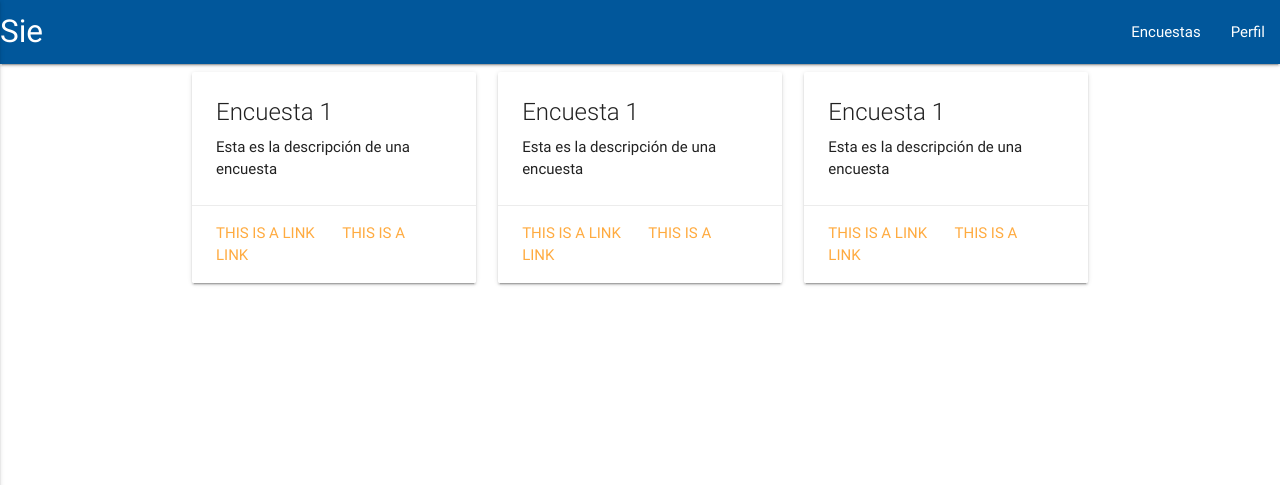
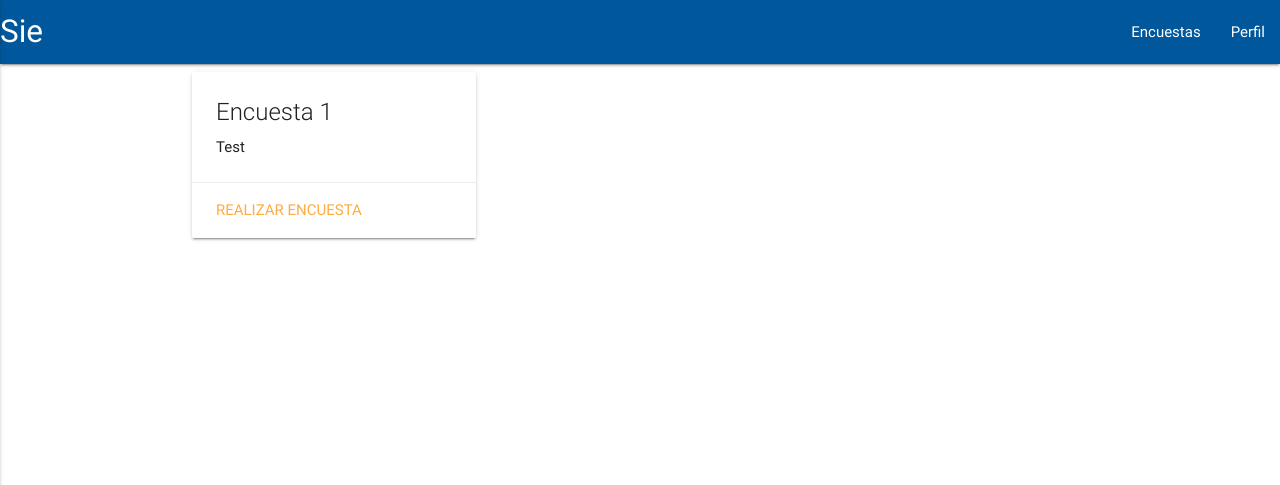
Before and after one commit to mariobp/TesisDiunys, a Django app: page / in a window 1280 px wide. Shown: the top 485 px of the page. Run offline with Django 3.2, Linux system fonts and the light colour scheme; data comes from the database, SQL or seed files in the repository; some libraries are stand-ins or nearby versions.

Commit message:
encuestas en dashboard

```diff
--- a/sie/interfaz/templates/frontend/index.html
+++ b/sie/interfaz/templates/frontend/index.html
@@ -4,41 +4,18 @@
 
 {% block body %}
 <div class="row">
+  {% for e in encuestas %}
   <div class="col s12 m6 l4">
     <div class="card">
       <div class="card-content">
-        <span class="card-title">Encuesta 1</span>
-        <p>Esta es la descripción de una encuesta</p>
+        <span class="card-title">{{e.nombre}}</span>
+        <p>{{e.descripcion}}</p>
       </div>
       <div class="card-action">
-        <a href="#">This is a link</a>
-        <a href="#">This is a link</a>
+        <a href="#">Realizar encuesta</a>
       </div>
     </div>
   </div>
-    <div class="col s12 m6 l4">
-      <div class="card">
-        <div class="card-content">
-          <span class="card-title">Encuesta 1</span>
-          <p>Esta es la descripción de una encuesta</p>
-        </div>
-        <div class="card-action">
-          <a href="#">This is a link</a>
-          <a href="#">This is a link</a>
-        </div>
-      </div>
-    </div>
-    <div class="col s12 m6 l4">
-      <div class="card">
-        <div class="card-content">
-          <span class="card-title">Encuesta 1</span>
-          <p>Esta es la descripción de una encuesta</p>
-        </div>
-        <div class="card-action">
-          <a href="#">This is a link</a>
-          <a href="#">This is a link</a>
-        </div>
-      </div>
-    </div>
+  {% endfor%}
 </div>
 {% endblock %}
--- a/sie/interfaz/views.py
+++ b/sie/interfaz/views.py
@@ -2,10 +2,11 @@
 from __future__ import unicode_literals
 
 from django.shortcuts import render
-
+from encuesta import models
 # Create your views here.
 
 
 def index(request):
-    return render(request, 'frontend/index.html', {})
+    encuestas = models.Instrumento.objects.all()
+    return render(request, 'frontend/index.html', {"encuestas": encuestas})
 # end def
```
